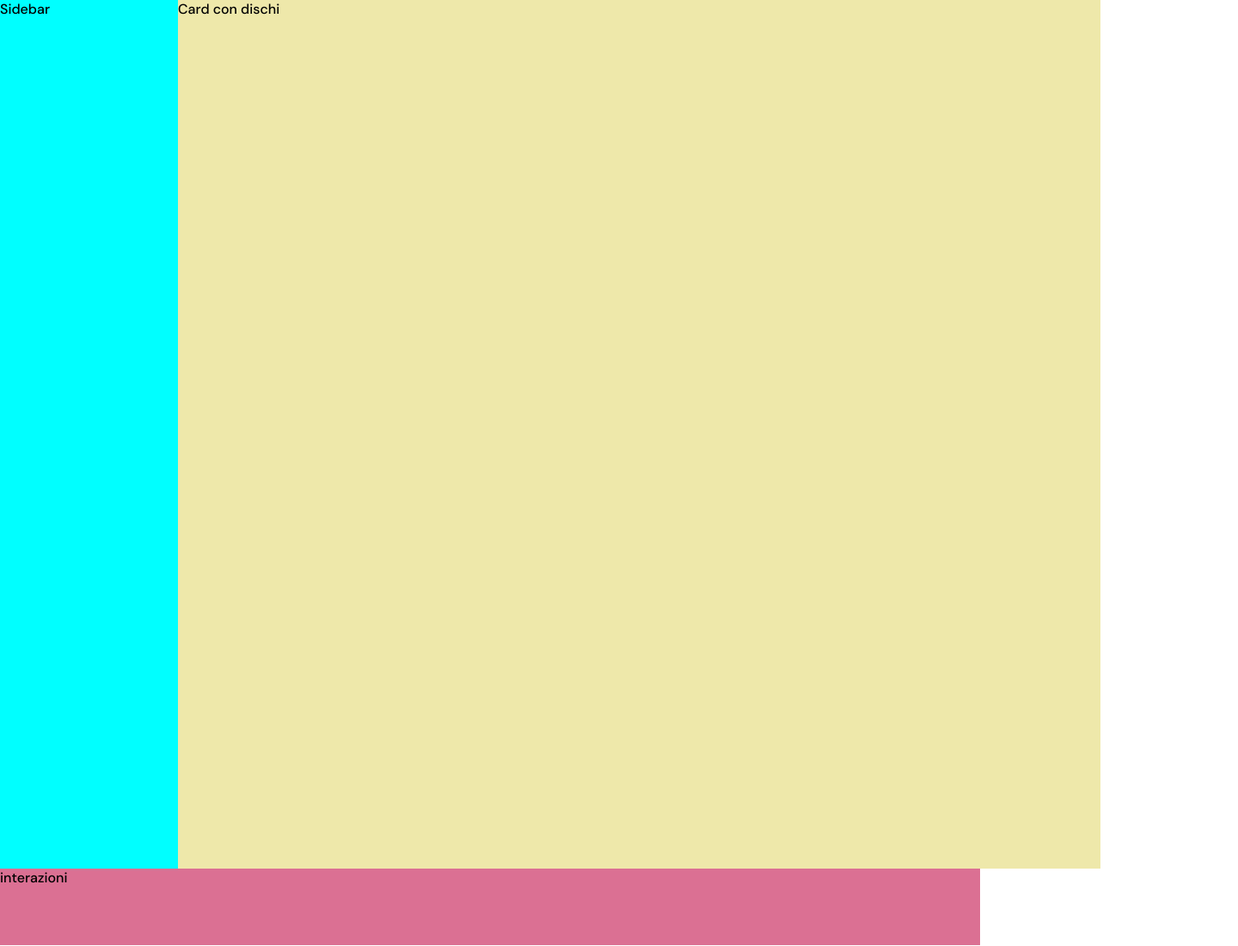
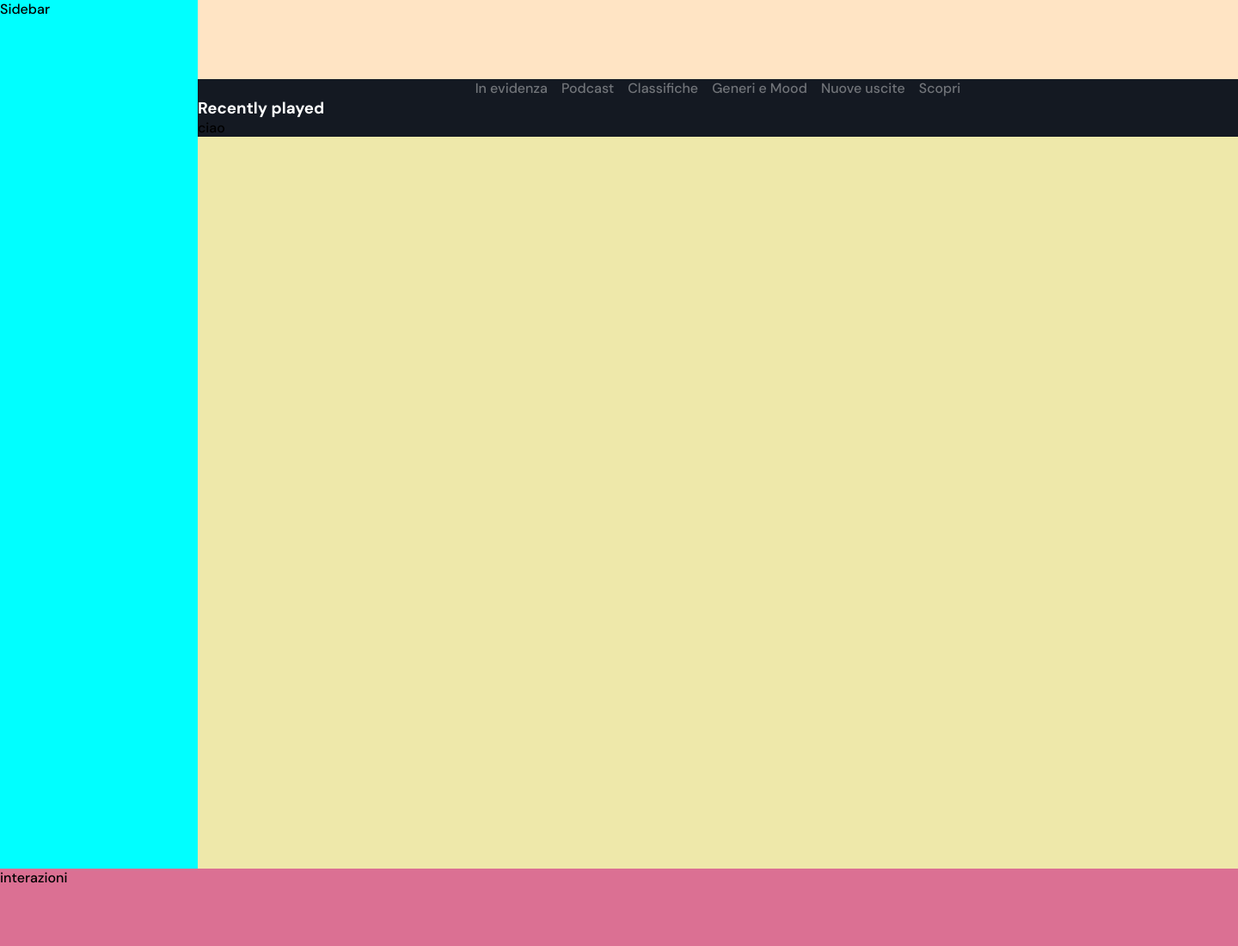
Before and after one commit to GiuseppeDalessio7/html-css-spotifyweb, a plain HTML site: page index.html in a window 1280 px wide. Shown: the whole page at 86% size, 1440 px wide, since content can reach past the window. Drawn offline with Linux system fonts and the light colour scheme.

Commit message:
add nav bar

```diff
--- a/assets/css/style.css
+++ b/assets/css/style.css
@@ -1,7 +1,9 @@
 *{
     margin: 0;
-    border: 0;
+    padding: 0;
     box-sizing: border-box;
+    list-style: none;
+    text-decoration: none;
 }
 *{
     font-family: 'DM Sans', sans-serif;
@@ -9,22 +11,63 @@
 /* debug class */
 .debug .left_main {
     background-color: aqua;
-    width: 230px;
-    height: 1010px;
+    min-width: 230px;
+    min-height: 1010px;
 }
 
 .debug .right_main {
     background-color:palegoldenrod;
-    width: 1192px;
+    width: 1210px;
     height: 1010px;
 }
 
 .debug .bottom_bar {
     background-color: palevioletred;
-    width: 1140px;
-    height: 89px;
+    width: 1440px;
+    height: 90px;
 }
+
+.debug .upgrade{
+
+    width: 1210px;
+    height: 92px;
+    background-color: bisque;
+}
+
+.choice li {
+    gap: 2rem;
+    padding: 0 0.5rem;
+    color: #717479;
+}
+
+.recently h3{
+    color:var(--spf-white);
+}
+
+.container-main{
+    background-color: var(--spf-primary);
+}
+
 /* Utilities */
-.d_flex{
+.d-flex{
     display: flex;
 }
+
+.align-items-center{
+    align-items: center;
+}
+.justify-content-center{
+    justify-content: center;}
+
+    /* #region utilities */
+
+:root {
+    --spf-white: #FFFFFF;
+    --spf-black: #000000;
+    --spf-dark: #333333;
+    --spf-light: #3f3e3e94;
+    --spf-accent: #0084fd;
+    --spf-soft-accent: #b5ddff;
+    --spf-primary:#141922;
+
+}
--- a/index.html
+++ b/index.html
@@ -10,12 +10,37 @@
 <link href="https://fonts.googleapis.com/css2?family=DM+Sans:wght@100;500;700&display=swap" rel="stylesheet">
 </head>
 <body class="debug">
-    <main class="container d_flex">
+    <main class="container d-flex">
         <div class="left_main">
             Sidebar
         </div>
         <div class="right_main">
-            Card con dischi
+            <div class="upgrade">
+            </div>
+            <div class="container-main">
+            <nav class="choice ">
+            <ul class="d-flex justify-content-center">
+                <a href="#"><li>In evidenza </li></a>
+                <a href="#"><li>Podcast</li></a>
+                <a href="#"><li>Classifiche</li></a>
+                <a href="#"><li>Generi e Mood</li></a>
+                <a href="#"><li>Nuove uscite</li></a>
+                <a href="#"><li>Scopri</li></a>
+            </ul>
+            </nav>
+            <div class="recently">
+                <h3>Recently played</h3>
+            </div>
+
+                ciao
+                <div class="row">
+                    <div class="col">
+                        <div class="card">
+
+                        </div>
+                    </div>
+                </div>
+            </div>
         </div>
     </main>
 
```
